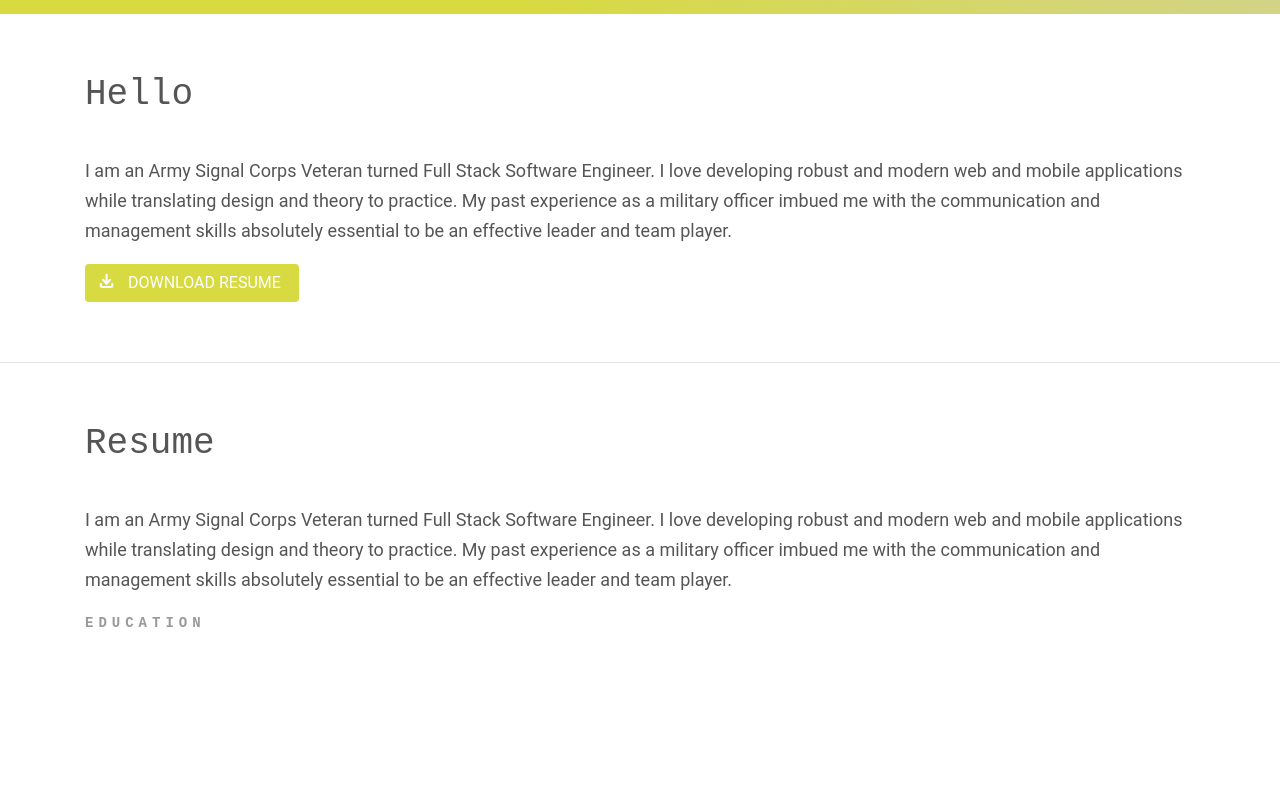
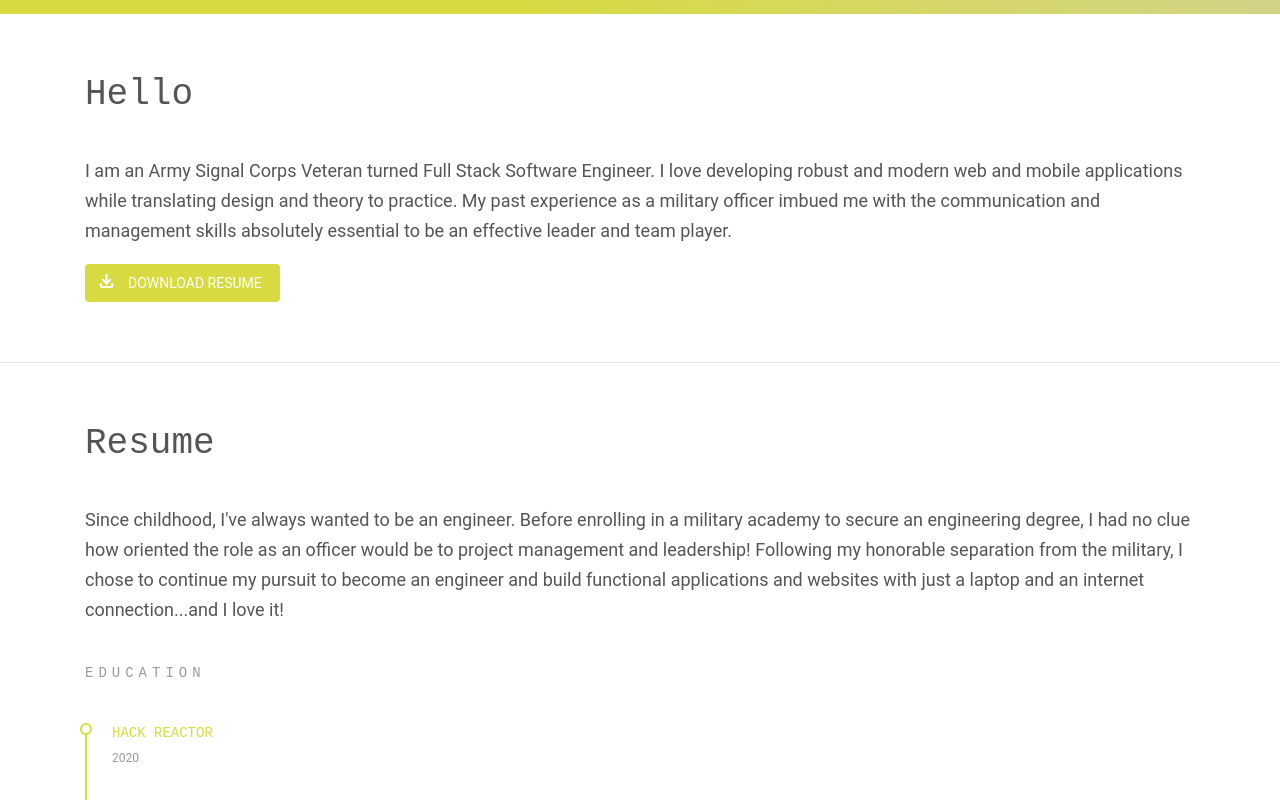
Before and after one commit to patriot898/Folio, a React app: page / in a window 1280 px wide. Shown: the part 386-1186 px from the top of the page. Before the commit the page ends 1119 px from the top, so only its background shows below. Built offline with nearby package versions, Linux system fonts and the light colour scheme; the HTML template or start-up script is replaced by a standard one.

Commit message:
Create Structure for Resume Blocks

```diff
--- a/client/src/sections/Resume.jsx
+++ b/client/src/sections/Resume.jsx
@@ -3,15 +3,27 @@ import React from 'react';
 export default function Resume() {
   return (
     <section className="white-section container">
+
       <h2 className="section-title title-text">Resume</h2>
       <p className="general-text">
-      I am an Army Signal Corps Veteran turned Full Stack Software Engineer. I love
-      developing robust and modern web and mobile applications while translating
-      design and theory to practice. My past experience as a military officer imbued
-      me with the communication and management skills absolutely essential to be an
-      effective leader and team player.
+        Since childhood, I've always wanted to be an engineer. Before enrolling in a
+        military academy to secure an engineering degree, I had no clue how oriented
+        the role as an officer would be to project management and leadership!
+        Following my honorable separation from the military, I chose to continue my
+        pursuit to become an engineer and build functional applications and websites
+        with just a laptop and an internet connection...and I love it!
       </p>
-      <h3 className="title-text small-title">Education</h3>
+      <div className="resume-container">
+        <h3 className="title-text small-title">Education</h3>
+        <div className="resume-block">
+          <p className="resume-entry-title">Hack Reactor</p>
+          <p className="resume-entry-date">2020</p>
+
+
+        </div>
+
+      </div>
+
     </section>
   );
 }
--- a/client/src/styles.css
+++ b/client/src/styles.css
@@ -1,7 +1,7 @@
 body {
   font-weight: 400;
   margin: 0;
-  font-family: Roboto, sans-serif;
+  font-family: 'Roboto', sans-serif;
   font-size: 18px;
   line-height: 30px;
   color: #555;
@@ -78,7 +78,7 @@ body {
 }
 
 #contact-container {
-  font-family: Roboto Mono, monospace;
+  font-family: 'Roboto Mono', monospace;
   float: left;
   clear: right;
   margin-top: 40px;
@@ -129,7 +129,7 @@ p {
 .section-title {
   font-size: 36px;
   line-height: 42px;
-  font-weight: 500;
+  font-weight: 400;
 }
 
 .svg-container {
@@ -140,11 +140,13 @@ p {
 
 .download-text {
   padding-right: 5px;
+  font-size: 14px;
+  text-align: center;
 }
 
 .title-text {
   margin-bottom: 40px;
-  font-family: Roboto Mono, monospace;
+  font-family: 'Roboto Mono', monospace;
 }
 
 .small-title {
@@ -152,13 +154,54 @@ p {
   line-height: 20px;
   letter-spacing: 5px;
   text-transform: uppercase;
-  font-weight: 700;
+  font-weight: 400;
   color: #999;
+  padding-top: 20px;
 }
 
-.resume-block {}
+.resume-container {
+  width: 66%;
+
+}
+
+.resume-block:before {
+  width: 12px;
+  height: 12px;
+  position: absolute;
+  left: -7px;
+  border: 2px solid rgba(213, 216, 55, .95);
+  content: "";
+  border-radius: 50%;
+  background-color: #fff;
+}
+
+.resume-block {
+  position: relative;
+  padding: 0px 0px 40px 25px;
+  border-left: 2px solid rgba(213, 216, 55, .95);
+}
+
+.resume-entry-title {
+  font-family: 'Roboto Mono', monospace;
+  color: rgba(213, 216, 55, .95);
+  padding-bottom: 0px;
+  text-transform: uppercase;
+  font-size: 14px;
+  margin: 0px;
+  line-height: 20px;
+  padding-bottom: 5px;
+
+
+}
+
+.resume-entry-date {
+  color: #999;
+  font-size: 12px;
+  margin: 0px;
+  line-height: 20px;
+
+}
 
 hr {
-  height: 0px;
   margin: 0;
 }
```
